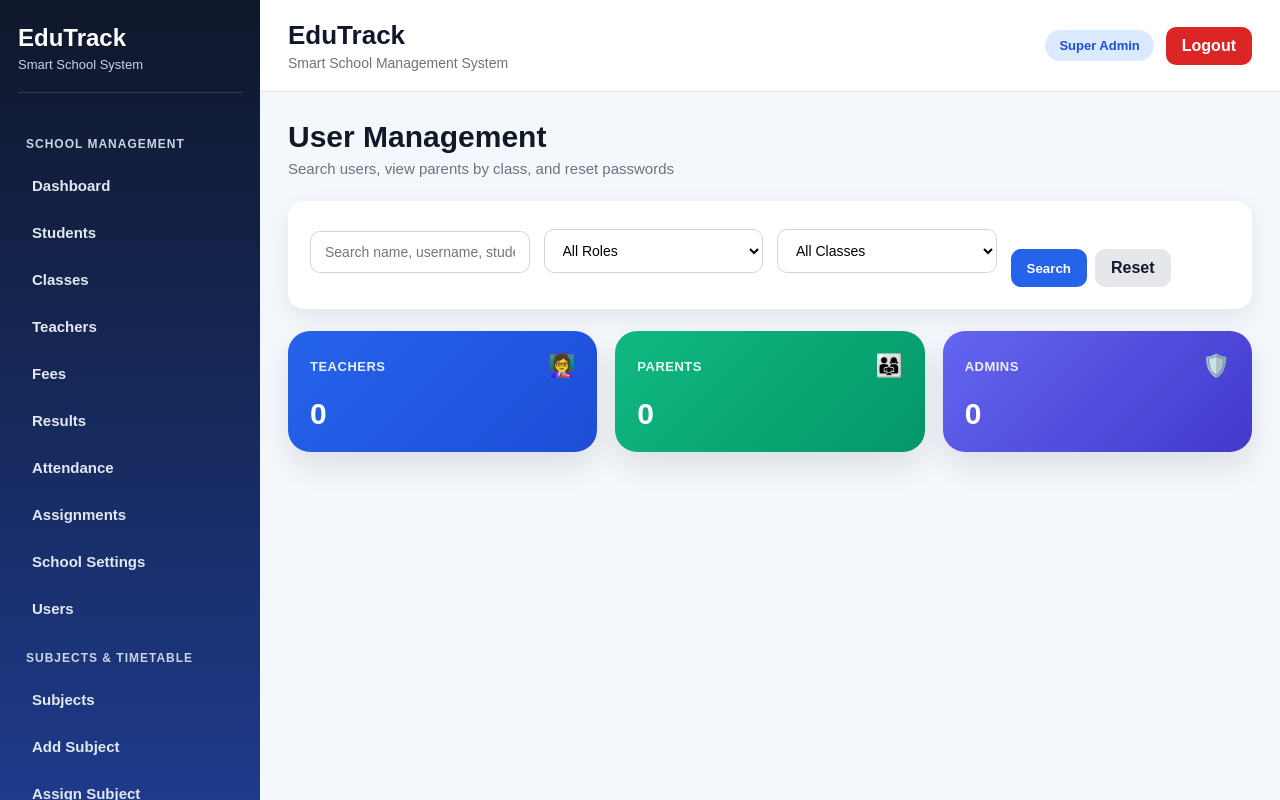
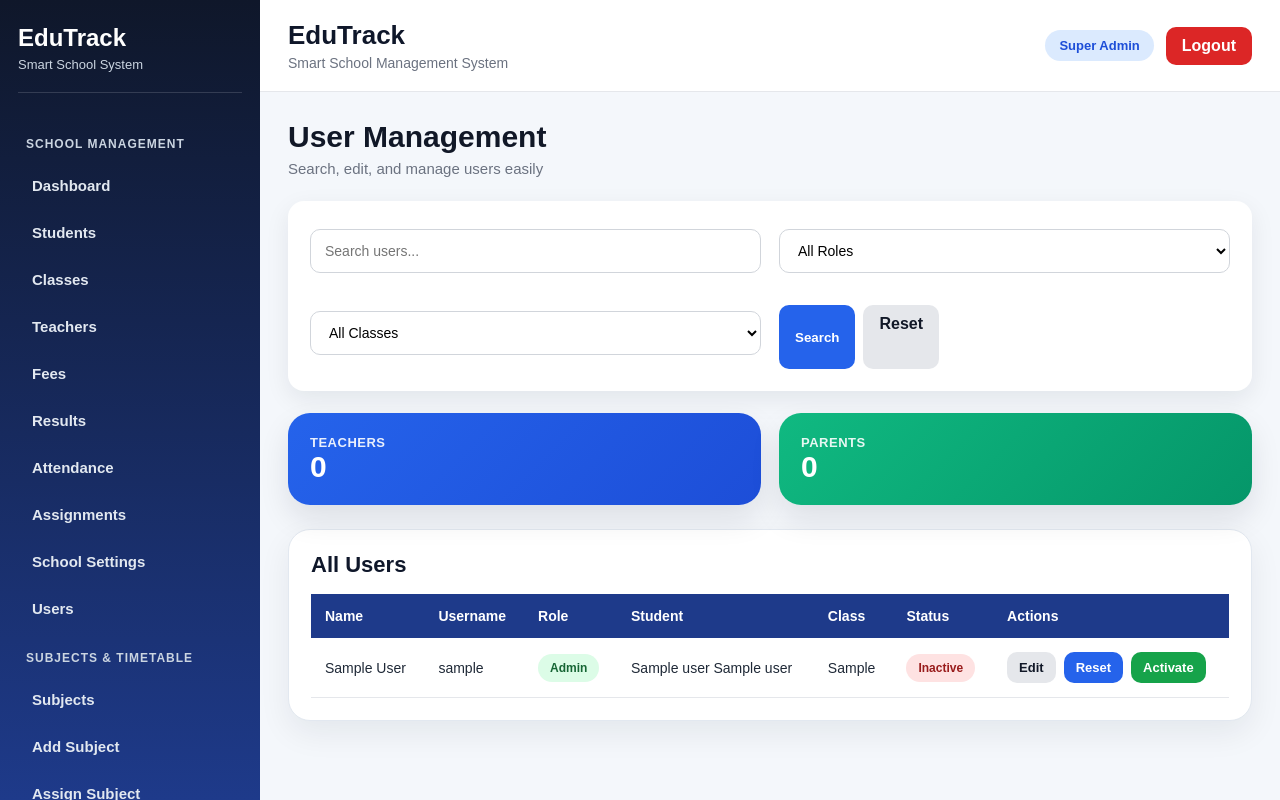
Before and after one commit to sadziwacynthia-bot/school-system-v2, a Flask app: page /users in a window 1280 px wide. Run offline with Flask 3, Linux system fonts and the light colour scheme; a user stored in the database is signed in; tables that the repository leaves empty hold one stand-in row (values such as "Sample post"); a database or web service that is not in the repository returns one stand-in record (values such as "Sample title"); parts of the project's set-up code (start-up, migrations or seed data) failed here and were passed over; some libraries are stand-ins or nearby versions.

Commit message:
Clean and simplify users page UI

```diff
--- a/templates/users.html
+++ b/templates/users.html
@@ -3,25 +3,23 @@
 {% block page_heading %}Users{% endblock %}
 
 {% block content %}
+
 <div class="page-header">
     <div>
         <h2 class="page-title">User Management</h2>
-        <p class="page-subtitle">Search users, view parents by class, and reset passwords</p>
+        <p class="page-subtitle">Search, edit, and manage users easily</p>
     </div>
 </div>
 
-<div class="table-card">
-    <form method="GET" class="fees-filter-grid">
-        <input type="text" name="search" placeholder="Search name, username, student..." value="{{ search or '' }}">
+<!-- SEARCH + FILTER -->
+<div class="form-card">
+    <form method="GET" class="form-grid">
+        <input type="text" name="search" placeholder="Search users..." value="{{ search or '' }}">
 
         <select name="role">
             <option value="">All Roles</option>
             <option value="teacher" {% if role_filter == 'teacher' %}selected{% endif %}>Teachers</option>
             <option value="parent" {% if role_filter == 'parent' %}selected{% endif %}>Parents</option>
-            {% if session.get('role') == 'super_admin' %}
-            <option value="school_admin" {% if role_filter == 'school_admin' %}selected{% endif %}>School Admins</option>
-            <option value="super_admin" {% if role_filter == 'super_admin' %}selected{% endif %}>Super Admins</option>
-            {% endif %}
         </select>
 
         <select name="class_name">
@@ -38,99 +36,51 @@
     </form>
 </div>
 
+<!-- SUMMARY -->
 <div class="dashboard-stat-grid">
     <div class="metric-card metric-card-blue">
-        <div class="metric-top">
-            <span class="metric-label">Teachers</span>
-            <span class="metric-icon">👩‍🏫</span>
-        </div>
+        <div class="metric-label">Teachers</div>
         <div class="metric-value">{{ teacher_users|length }}</div>
     </div>
 
     <div class="metric-card metric-card-emerald">
-        <div class="metric-top">
-            <span class="metric-label">Parents</span>
-            <span class="metric-icon">👨‍👩‍👧</span>
-        </div>
+        <div class="metric-label">Parents</div>
         <div class="metric-value">{{ parent_users|length }}</div>
     </div>
-
-    {% if session.get('role') == 'super_admin' %}
-    <div class="metric-card metric-card-indigo">
-        <div class="metric-top">
-            <span class="metric-label">Admins</span>
-            <span class="metric-icon">🛡️</span>
-        </div>
-        <div class="metric-value">{{ admin_users|length }}</div>
-    </div>
-    {% endif %}
 </div>
 
-{% if teacher_users %}
+<!-- USERS TABLE -->
 <div class="dashboard-panel premium-surface">
     <div class="panel-header-row">
-        <div>
-            <p class="panel-kicker">Staff</p>
-            <h3>Teachers</h3>
-        </div>
+        <h3>All Users</h3>
     </div>
 
     <div class="table-responsive">
         <table>
             <thead>
                 <tr>
-                    {% if session.get('role') == 'super_admin' %}<th>School</th>{% endif %}
                     <th>Name</th>
                     <th>Username</th>
                     <th>Role</th>
-                    <th>Action</th>
+                    <th>Student</th>
+                    <th>Class</th>
+                    <th>Status</th>
+                    <th>Actions</th>
                 </tr>
             </thead>
+
             <tbody>
-                {% for user in teacher_users %}
+                {% for user in users %}
                 <tr>
-                    {% if session.get('role') == 'super_admin' %}<td>{{ user.school_name or '-' }}</td>{% endif %}
                     <td>{{ user.full_name }}</td>
                     <td>{{ user.username }}</td>
-                    <td><span class="status-badge status-active">Teacher</span></td>
+
                     <td>
-                        <a href="{{ url_for('reset_user_password', user_id=user.id) }}" class="btn btn-primary btn-sm">Reset Password</a>
+                        <span class="status-badge status-active">
+                            {{ user.role|replace('_',' ')|title }}
+                        </span>
                     </td>
-                </tr>
-                {% endfor %}
-            </tbody>
-        </table>
-    </div>
-</div>
-{% endif %}
 
-{% if parent_users %}
-<div class="dashboard-panel premium-surface">
-    <div class="panel-header-row">
-        <div>
-            <p class="panel-kicker">Parents</p>
-            <h3>Parent Accounts</h3>
-        </div>
-    </div>
-
-    <div class="table-responsive">
-        <table>
-            <thead>
-                <tr>
-                    {% if session.get('role') == 'super_admin' %}<th>School</th>{% endif %}
-                    <th>Parent Name</th>
-                    <th>Username</th>
-                    <th>Student</th>
-                    <th>Class</th>
-                    <th>Action</th>
-                </tr>
-            </thead>
-            <tbody>
-                {% for user in parent_users %}
-                <tr>
-                    {% if session.get('role') == 'super_admin' %}<td>{{ user.school_name or '-' }}</td>{% endif %}
-                    <td>{{ user.full_name }}</td>
-                    <td>{{ user.username }}</td>
                     <td>
                         {% if user.student_first_name %}
                             {{ user.student_first_name }} {{ user.student_last_name }}
@@ -138,59 +88,48 @@
                             -
                         {% endif %}
                     </td>
+
                     <td>{{ user.student_class or '-' }}</td>
+
                     <td>
-                        <a href="{{ url_for('reset_user_password', user_id=user.id) }}" class="btn btn-primary btn-sm">Reset Password</a>
+                        {% if user.is_active|default(1) %}
+                            <span class="status-badge status-active">Active</span>
+                        {% else %}
+                            <span class="status-badge status-inactive">Inactive</span>
+                        {% endif %}
                     </td>
+
+                    <td>
+                        <div class="action-group">
+                            <a href="{{ url_for('edit_user', user_id=user.id) }}" class="btn btn-secondary btn-sm">
+                                Edit
+                            </a>
+
+                            <a href="{{ url_for('reset_user_password', user_id=user.id) }}" class="btn btn-primary btn-sm">
+                                Reset
+                            </a>
+
+                            {% if user.is_active|default(1) %}
+                            <form action="{{ url_for('deactivate_user', user_id=user.id) }}" method="POST">
+                                <button class="btn btn-warning btn-sm">Deactivate</button>
+                            </form>
+                            {% else %}
+                            <form action="{{ url_for('activate_user', user_id=user.id) }}" method="POST">
+                                <button class="btn btn-success btn-sm">Activate</button>
+                            </form>
+                            {% endif %}
+                        </div>
+                    </td>
+                </tr>
+
+                {% else %}
+                <tr>
+                    <td colspan="7" style="text-align:center;">No users found</td>
                 </tr>
                 {% endfor %}
             </tbody>
         </table>
     </div>
 </div>
-{% endif %}
 
-{% if session.get('role') == 'super_admin' and admin_users %}
-<div class="dashboard-panel premium-surface">
-    <div class="panel-header-row">
-        <div>
-            <p class="panel-kicker">Administration</p>
-            <h3>Admin Accounts</h3>
-        </div>
-    </div>
-
-    <div class="table-responsive">
-        <table>
-            <thead>
-                <tr>
-                    <th>School</th>
-                    <th>Name</th>
-                    <th>Username</th>
-                    <th>Role</th>
-                    <th>Action</th>
-                </tr>
-            </thead>
-            <tbody>
-                {% for user in admin_users %}
-                <tr>
-                    <td>{{ user.school_name or 'Platform' }}</td>
-                    <td>{{ user.full_name }}</td>
-                    <td>{{ user.username }}</td>
-                    <td><span class="status-badge status-pending">{{ user.role|replace('_', ' ')|title }}</span></td>
-                    <td>
-                        <a href="{{ url_for('reset_user_password', user_id=user.id) }}" class="btn btn-primary btn-sm">Reset Password</a>
-                    </td>
-                </tr>
-                {% endfor %}
-            </tbody>
-        </table>
-    </div>
-</div>
-{% endif %}
-
-{% if not users %}
-<div class="table-card">
-    <p>No users found.</p>
-</div>
-{% endif %}
 {% endblock %}
```
